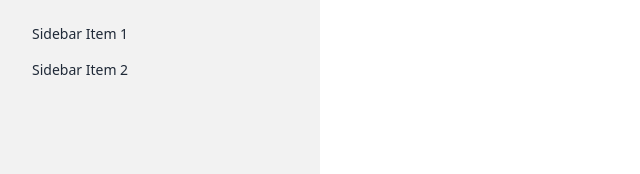
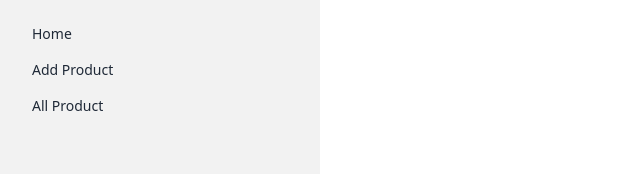
Before and after one commit to mizanor21/practice-react-project, a React (Vite) app: page /dashboard in a window 1280 px wide. Shown: the top 174 px of the page, without its empty margins (0-640 px from the left). Built offline with nearby package versions, Linux system fonts and the light colour scheme; no server answers; sample sign-in values are in the browser's storage.

Commit message:
Dashboard sidebar part added

```diff
--- a/src/components/Dashboard/Dashboard.jsx
+++ b/src/components/Dashboard/Dashboard.jsx
@@ -28,10 +28,13 @@ const Dashboard = () => {
           {/* Sidebar content here */}
           <div className="">
             <li>
-              <a>Sidebar Item 1</a>
+              <NavLink to={"/"}>Home</NavLink>
             </li>
             <li>
-              <a>Sidebar Item 2</a>
+              <NavLink to={"/add-product"}>Add Product</NavLink>
+            </li>
+            <li>
+              <NavLink to={"/all-product"}>All Product</NavLink>
             </li>
           </div>
           <div className="">
```
